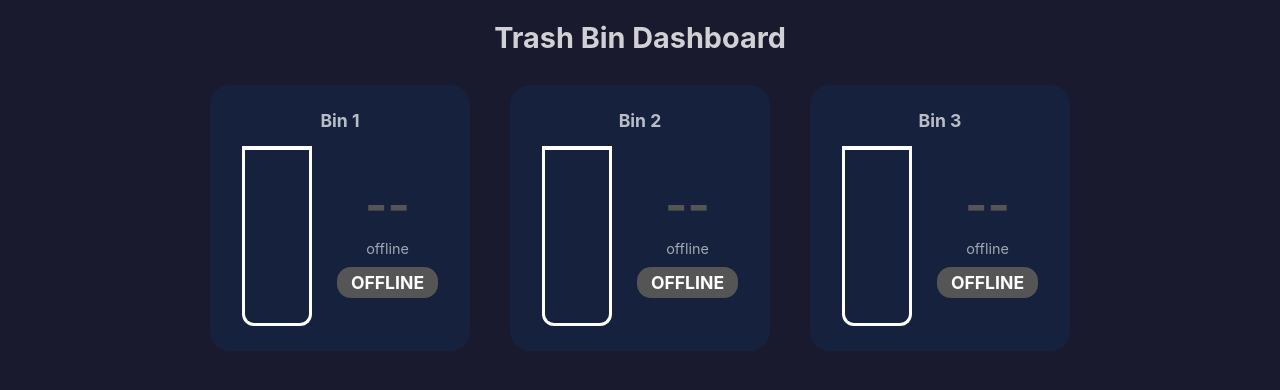
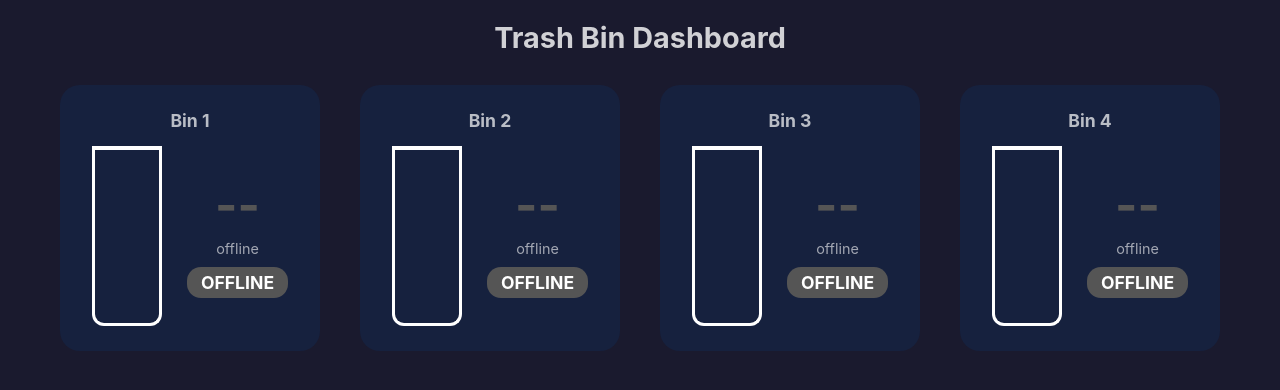
Before and after one commit to jampurin0124-sudo/bins, a plain HTML site: page index.html in a window 1280 px wide. Drawn offline with Linux system fonts and the light colour scheme; no server answers.

Commit message:
Add files via upload

```diff
--- a/index.html
+++ b/index.html
@@ -28,7 +28,8 @@ h1{font-size:1.8em;margin-bottom:30px;opacity:0.8}
 const bins=[
   {name:'Bin 1',url:'https://raspberrypi.tailc6b4d4.ts.net/data'},
   {name:'Bin 2',url:'https://raspberrypi2.tailc6b4d4.ts.net/data'},
-  {name:'Bin 3',url:'https://raspberrypi3.tailc6b4d4.ts.net/data'}
+  {name:'Bin 3',url:'https://raspberrypi3.tailc6b4d4.ts.net/data'},
+  {name:'Bin 4',url:'https://raspberrypi4.tailc6b4d4.ts.net/data'}
 ];
 function getColor(pct){if(pct<50)return{color:'#00c853',label:'GREEN',cls:'green'};if(pct<80)return{color:'#ff9100',label:'AMBER',cls:'amber'};return{color:'#ff1744',label:'RED',cls:'red'};}
 function createBin(id,name){return `<div class="monitor"><h2>${name}</h2><div class="container"><div class="bin"><div class="fill" id="fill${id}"></div></div><div class="info"><div class="percent" id="pct${id}">--</div><div class="distance" id="dist${id}">--</div><div class="status" id="status${id}">...</div></div></div></div>`;}
```
